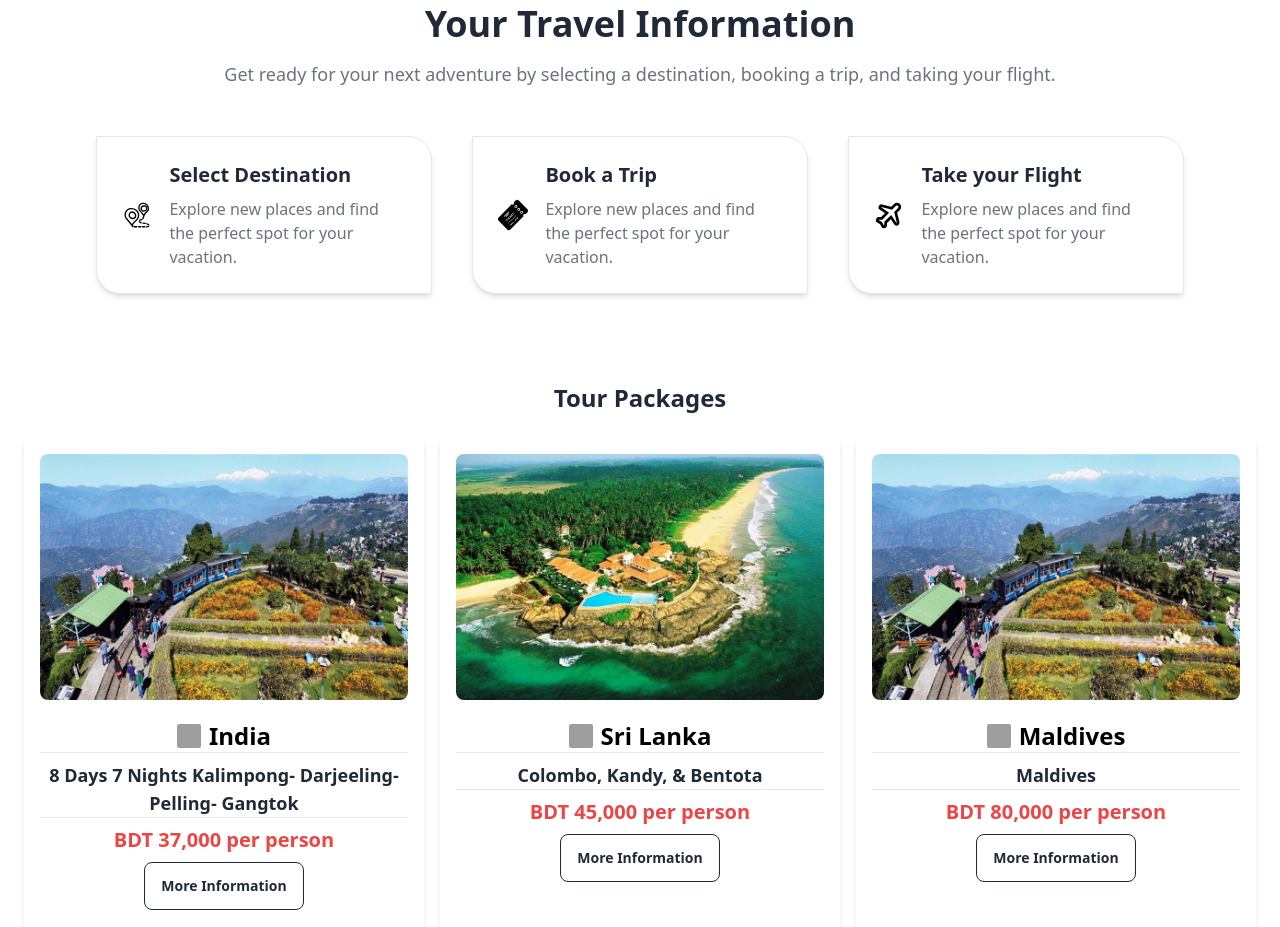
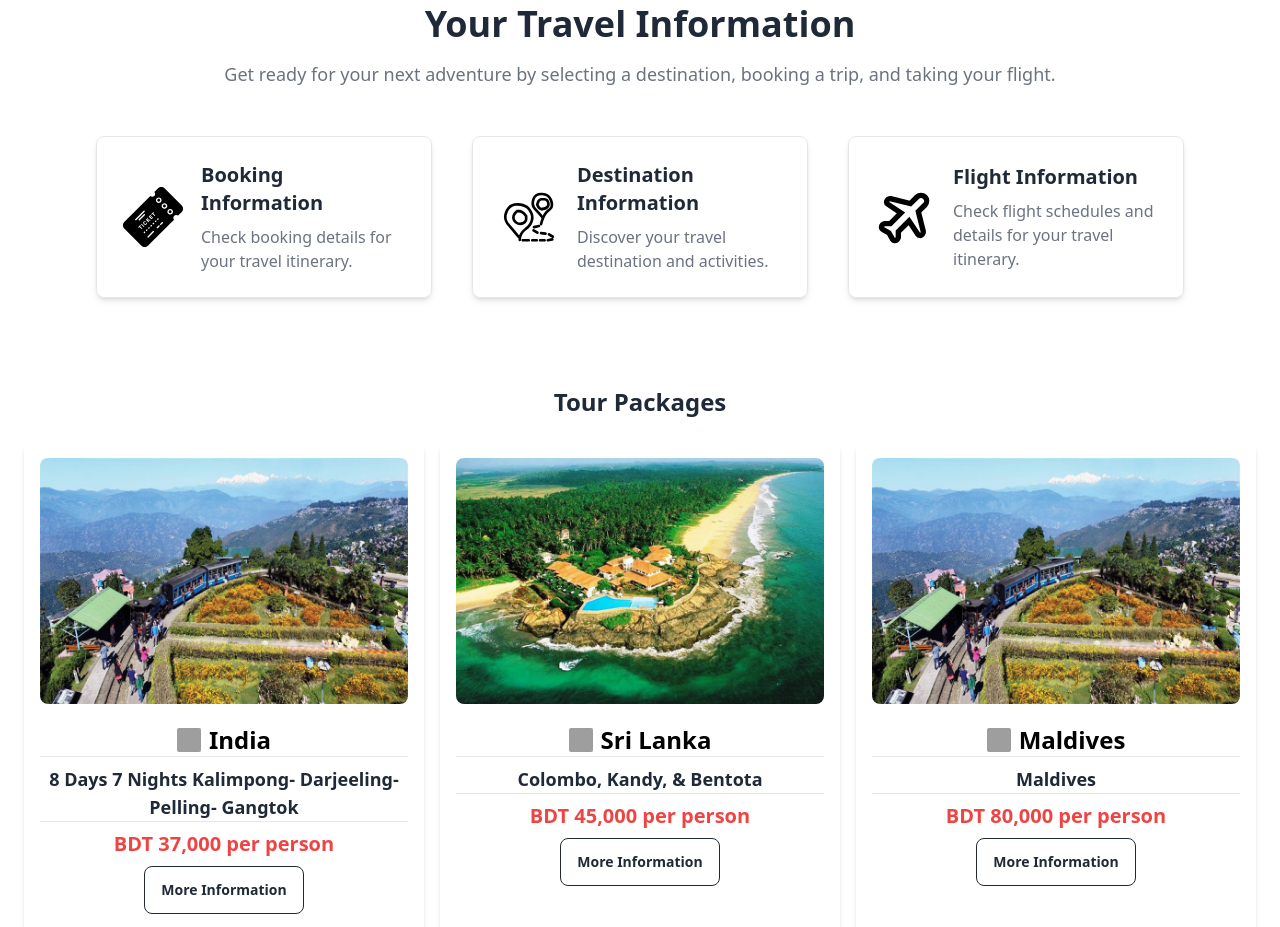
Before and after one commit to jahedripon9/saifurenterprice, a React (Vite) app: page / in a window 1280 px wide. Shown: the part 860-1787 px from the top of the page. Built offline with nearby package versions, Linux system fonts and the light colour scheme; grey boxes are pictures that could not be loaded.

Commit message:
updating

```diff
--- a/src/pages/TravelInfo/TravelInfo.jsx
+++ b/src/pages/TravelInfo/TravelInfo.jsx
@@ -2,102 +2,57 @@ import React, { useState } from "react";
 import bookingImage from "../../assets/ticket-alt-svgrepo-com.svg";
 import destinationImage from "../../assets/destination-drawn-hand-svgrepo-com.svg";
 import flightImage from "../../assets/flight-svgrepo-com.svg";
-import logoImage from "../..//assets/logo1.png"; // Add the path to your logo image
+import logoImage from "../../assets/logo1.png";
 
-// Modal Component with detailed info
+// Modal Component
 const Modal = ({ isOpen, onClose }) => {
+  console.log("Modal isOpen:", isOpen); // Debug log
   if (!isOpen) return null;
 
   return (
-    <div className="fixed inset-0 flex justify-center items-center z-50">
-      <div className="bg-white rounded-lg shadow-lg max-w-lg w-full p-6 z-10">
-        <div className="flex justify-between items-center fixed ">
-          <h2 className=" text-2xl font-bold ">Business Information: </h2>
+    <div className="fixed inset-0 flex justify-center items-center z-50 ">
+      <div className="bg-white rounded-lg shadow-lg max-w-lg w-full p-6 z-10 animate-modal-open ">
+        <div className="flex justify-between items-center ">
+          <h2 className="text-2xl font-bold">Business Information</h2>
+          <button onClick={onClose} className="text-red-500 text-xl">
+            &times;
+          </button>
         </div>
-        <div className="mt-5 p-3 text-center text-gray-700 ">
-          <div className="flex justify-center my-6">
+        <div className="mt-5 text-center text-gray-700 ">
+          <div className="flex justify-center mb-4">
             <img className="w-24 h-auto" src={logoImage} alt="Logo" />
           </div>
-          <p className="text-2xl font-extrabold text-sky-600 mb-2 tracking-wide">
+          <p className="text-2xl font-extrabold text-sky-600 mb-2">
             <span className="text-sky-700">Saifur</span> Enterprise
           </p>
           <p className="text-lg font-bold italic text-gray-600 mb-3">
             Proprietor: Saifur Rahman Sabul
           </p>
 
-          <div className="flex flex-col space-y-3 text-center max-w-sm mx-auto">
-            {/* Address */}
-            <div className="flex items-start justify-center space-x-2 bg-white rounded-lg p-2 shadow-md hover:shadow-lg transition-shadow duration-200">
-              <svg
-                className="w-6 h-6 text-blue-600"
-                fill="none"
-                stroke="currentColor"
-                strokeWidth="2"
-                viewBox="0 0 24 24"
-                xmlns="http://www.w3.org/2000/svg"
-              >
-                <path
-                  strokeLinecap="round"
-                  strokeLinejoin="round"
-                  d="M12 2C8.13401 2 5 5.13401 5 9c0 5.25 7 13 7 13s7-7.75 7-13c0-3.866-3.134-7-7-7z"
-                ></path>
-                <path
-                  strokeLinecap="round"
-                  strokeLinejoin="round"
-                  d="M12 11c1.10457 0 2-.89543 2-2s-.89543-2-2-2-2 .89543-2 2 .89543 2 2 2z"
-                ></path>
+          <div className="flex flex-col space-y-3 text-center max-w-sm mx-auto ">
+            <div className="flex items-start justify-center space-x-2 bg-gray-100 rounded-lg p-2 shadow-md ">
+              <svg className="w-6 h-6 text-blue-600" fill="none" stroke="currentColor" strokeWidth="2" viewBox="0 0 24 24" xmlns="http://www.w3.org/2000/svg">
+                <path strokeLinecap="round" strokeLinejoin="round" d="M12 2C8.13401 2 5 5.13401 5 9c0 5.25 7 13 7 13s7-7.75 7-13c0-3.866-3.134-7-7-7z" />
+                <path strokeLinecap="round" strokeLinejoin="round" d="M12 11c1.10457 0 2-.89543 2-2s-.89543-2-2-2-2 .89543-2 2 .89543 2 2 2z" />
               </svg>
               <p className="text-gray-800">
-                303, 4th Floor, Surma Tower, Taltola,
-                <br />
-                Sylhet, Bangladesh
+                303, 4th Floor, Surma Tower, Taltola, Sylhet, Bangladesh
               </p>
             </div>
 
-            {/* Email */}
-            <div className="flex items-start justify-center space-x-3 bg-white rounded-lg p-2 shadow-md hover:shadow-lg transition-shadow duration-200">
-              <svg
-                className="w-6 h-6 text-blue-600"
-                fill="none"
-                stroke="currentColor"
-                strokeWidth="2"
-                viewBox="0 0 24 24"
-                xmlns="http://www.w3.org/2000/svg"
-              >
-                <path
-                  strokeLinecap="round"
-                  strokeLinejoin="round"
-                  d="M16 12l-4 4m0 0l-4-4m4 4V8m-5-2a2 2 0 00-2 2v8a2 2 0 002 2h10a2 2 0 002-2v-8a2 2 0 00-2-2h-2.586a1 1 0 01-.707-.293L12 3.414 9.293 6.707A1 1 0 018.586 7H6z"
-                ></path>
+            <div className="flex items-start justify-center space-x-3 bg-gray-100 rounded-lg p-2 shadow-md">
+              <svg className="w-6 h-6 text-blue-600" fill="none" stroke="currentColor" strokeWidth="2" viewBox="0 0 24 24" xmlns="http://www.w3.org/2000/svg">
+                <path strokeLinecap="round" strokeLinejoin="round" d="M16 12l-4 4m0 0l-4-4m4 4V8m-5-2a2 2 0 00-2 2v8a2 2 0 002 2h10a2 2 0 002-2v-8a2 2 0 00-2-2h-2.586a1 1 0 01-.707-.293L12 3.414 9.293 6.707A1 1 0 018.586 7H6z" />
               </svg>
               <p className="text-gray-800">
-                Email:{" "}
-                <a
-                  href="mailto:saifursetc@gmail.com"
-                  className="text-blue-600 hover:underline"
-                >
-                  saifursetc@gmail.com
-                </a>
+                Email: <a href="mailto:saifursetc@gmail.com" className="text-blue-600 hover:underline">saifursetc@gmail.com</a>
               </p>
             </div>
 
-            {/* Phone Numbers */}
-            <div className="flex items-start justify-center space-x-3 bg-white rounded-lg p-2 shadow-md hover:shadow-lg transition-shadow duration-200">
-              <svg
-                xmlns="http://www.w3.org/2000/svg"
-                fill="none"
-                viewBox="0 0 24 24"
-                stroke-width="1.5"
-                stroke="currentColor"
-                class="size-6 text-blue-600"
-              >
-                <path
-                  stroke-linecap="round"
-                  stroke-linejoin="round"
-                  d="M2.25 6.75c0 8.284 6.716 15 15 15h2.25a2.25 2.25 0 0 0 2.25-2.25v-1.372c0-.516-.351-.966-.852-1.091l-4.423-1.106c-.44-.11-.902.055-1.173.417l-.97 1.293c-.282.376-.769.542-1.21.38a12.035 12.035 0 0 1-7.143-7.143c-.162-.441.004-.928.38-1.21l1.293-.97c.363-.271.527-.734.417-1.173L6.963 3.102a1.125 1.125 0 0 0-1.091-.852H4.5A2.25 2.25 0 0 0 2.25 4.5v2.25Z"
-                />
+            <div className="flex items-start justify-center space-x-3 bg-gray-100 rounded-lg p-2 shadow-md">
+              <svg xmlns="http://www.w3.org/2000/svg" fill="none" viewBox="0 0 24 24" strokeWidth="1.5" stroke="currentColor" className="w-6 h-6 text-blue-600">
+                <path strokeLinecap="round" strokeLinejoin="round" d="M2.25 6.75c0 8.284 6.716 15 15 15h2.25a2.25 2.25 0 0 0 2.25-2.25v-1.372c0-.516-.351-.966-.852-1.091l-4.423-1.106c-.44-.11-.902.055-1.173.417l-.97 1.293c-.282.376-.769.542-1.21.38a12.035 12.035 0 0 1-7.143-7.143c-.162-.441.004-.928.38-1.21l1.293-.97c.363-.271.527-.734.417-1.173L6.963 3.102a1.125 1.125 0 0 0-1.091-.852H4.5A2.25 2.25 0 0 0 2.25 4.5v2.25Z" />
               </svg>
-
               <p className="text-gray-800">
                 Phone: +8801728 105533, +8801818 989713
               </p>
@@ -105,19 +60,15 @@ const Modal = ({ isOpen, onClose }) => {
           </div>
           <button
             onClick={onClose}
-            className="px-4 sm:px-6 py-2 bg-red-500 text-white rounded-lg shadow-lg hover:bg-red-600 transition-all duration-200 transform hover:scale-105 mt-5 font-semibold"
+            className="w-full mt-8 px-6 py-4 bg-gradient-to-r from-blue-500 to-blue-700 text-white font-semibold rounded-b-lg hover:bg-gradient-to-l focus:outline-none focus:ring-2 focus:ring-blue-500 focus:ring-opacity-50 transition-transform duration-200"
           >
-            {" "}
-            Close &times;
+            Close
           </button>
         </div>
       </div>
 
-      {/* Full page blurred background */}
-      <div
-        className="absolute inset-0 backdrop-blur-md"
-        onClick={onClose}
-      ></div>
+      {/* Full-page blurred background */}
+      <div className="absolute  inset-0  opacity-50" onClick={onClose}></div>
     </div>
   );
 };
@@ -127,86 +78,60 @@ const TravelInfo = () => {
   const [isModalOpen, setIsModalOpen] = useState(false);
 
   const openModal = () => {
+    console.log("Modal opened");
+    document.body.classList.add("modal-open"); // Prevent scrolling
     setIsModalOpen(true);
   };
 
   const closeModal = () => {
+    console.log("Modal closed");
+    document.body.classList.remove("modal-open"); // Allow scrolling
     setIsModalOpen(false);
   };
 
   return (
-    <div className="my-16 px-5 lg:px-24 fade-in" id="info">
-      <h2 className="text-center text-4xl font-bold">
-        Your Travel Information
-      </h2>
+    <div className="my-16 px-5 lg:px-24 fade-in " id="info">
+      <h2 className="text-center text-4xl font-bold">Your Travel Information</h2>
       <p className="text-center text-lg mt-4 mb-12 text-gray-500">
-        Get ready for your next adventure by selecting a destination, booking a
-        trip, and taking your flight.
+        Get ready for your next adventure by selecting a destination, booking a trip, and taking your flight.
       </p>
 
-      <div className="grid grid-cols-1 lg:grid-cols-3 gap-10">
-        {/* Card 1 */}
+      <div className="grid grid-cols-1 lg:grid-cols-3 gap-10 ">
         <div
-          className="bg-white border border-gray-200 shadow-md rounded-tr-3xl rounded-bl-3xl p-6 flex items-center hover:shadow-xl hover:scale-105 transition duration-300 cursor-pointer"
+          className="bg-white border border-gray-200 shadow-md rounded-lg p-6 flex items-center hover:shadow-xl transition duration-300"
           onClick={openModal}
         >
-          <div className="flex justify-center mr-4">
-            <img
-              className="w-16 h-16"
-              src={destinationImage}
-              alt="Select Destination"
-            />
-          </div>
-          <div className="text-left">
-            <h3 className="text-xl font-semibold">Select Destination</h3>
-            <p className="text-gray-500 mt-2">
-              Explore new places and find the perfect spot for your vacation.
-            </p>
-          </div>
-        </div>
-        {/* Card 2 */}
-        <div
-          className="bg-white border border-gray-200 shadow-md rounded-tr-3xl rounded-bl-3xl p-6 flex items-center hover:shadow-xl hover:scale-105 transition duration-300 cursor-pointer"
-          onClick={openModal}
-        >
-          <div className="flex justify-center mr-4">
-            <img
-              className="w-16 h-16"
-              src={bookingImage}
-              alt="Select Destination"
-            />
-          </div>
-          <div className="text-left">
-            <h3 className="text-xl font-semibold">Book a Trip</h3>
-            <p className="text-gray-500 mt-2">
-              Explore new places and find the perfect spot for your vacation.
-            </p>
-          </div>
-        </div>
-        {/* Card 3 */}
-        <div
-          className="bg-white border border-gray-200 shadow-md rounded-tr-3xl rounded-bl-3xl p-6 flex items-center hover:shadow-xl hover:scale-105 transition duration-300 cursor-pointer"
-          onClick={openModal}
-        >
-          <div className="flex justify-center mr-4">
-            <img
-              className="w-16 h-16"
-              src={flightImage}
-              alt="Select Destination"
-            />
-          </div>
-          <div className="text-left">
-            <h3 className="text-xl font-semibold">Take your Flight</h3>
-            <p className="text-gray-500 mt-2">
-              Explore new places and find the perfect spot for your vacation.
-            </p>
+          <img className="w-16 h-16 mr-4" src={bookingImage} alt="Booking Information" />
+          <div>
+            <h3 className="text-xl font-semibold">Booking Information</h3>
+            <p className="text-gray-500 mt-2">Check booking details for your travel itinerary.</p>
           </div>
         </div>
 
-        {/* Add other cards here as necessary */}
+        <div
+          className="bg-white border border-gray-200 shadow-md rounded-lg p-6 flex items-center hover:shadow-xl transition duration-300 "
+          onClick={openModal}
+        >
+          <img className="w-16 h-16 mr-4" src={destinationImage} alt="Destination Information" />
+          <div>
+            <h3 className="text-xl font-semibold">Destination Information</h3>
+            <p className="text-gray-500 mt-2">Discover your travel destination and activities.</p>
+          </div>
+        </div>
+
+        <div
+          className="bg-white border border-gray-200 shadow-md rounded-lg p-6 flex items-center hover:shadow-xl transition duration-300"
+          onClick={openModal}
+        >
+          <img className="w-16 h-16 mr-4" src={flightImage} alt="Flight Information" />
+          <div>
+            <h3 className="text-xl font-semibold">Flight Information</h3>
+            <p className="text-gray-500 mt-2">Check flight schedules and details for your travel itinerary.</p>
+          </div>
+        </div>
       </div>
 
-      {/* Modal */}
+      {/* Modal Usage */}
       <Modal isOpen={isModalOpen} onClose={closeModal} />
     </div>
   );
```
Also changed, not shown: src/index.css (+31 -0 lines).
